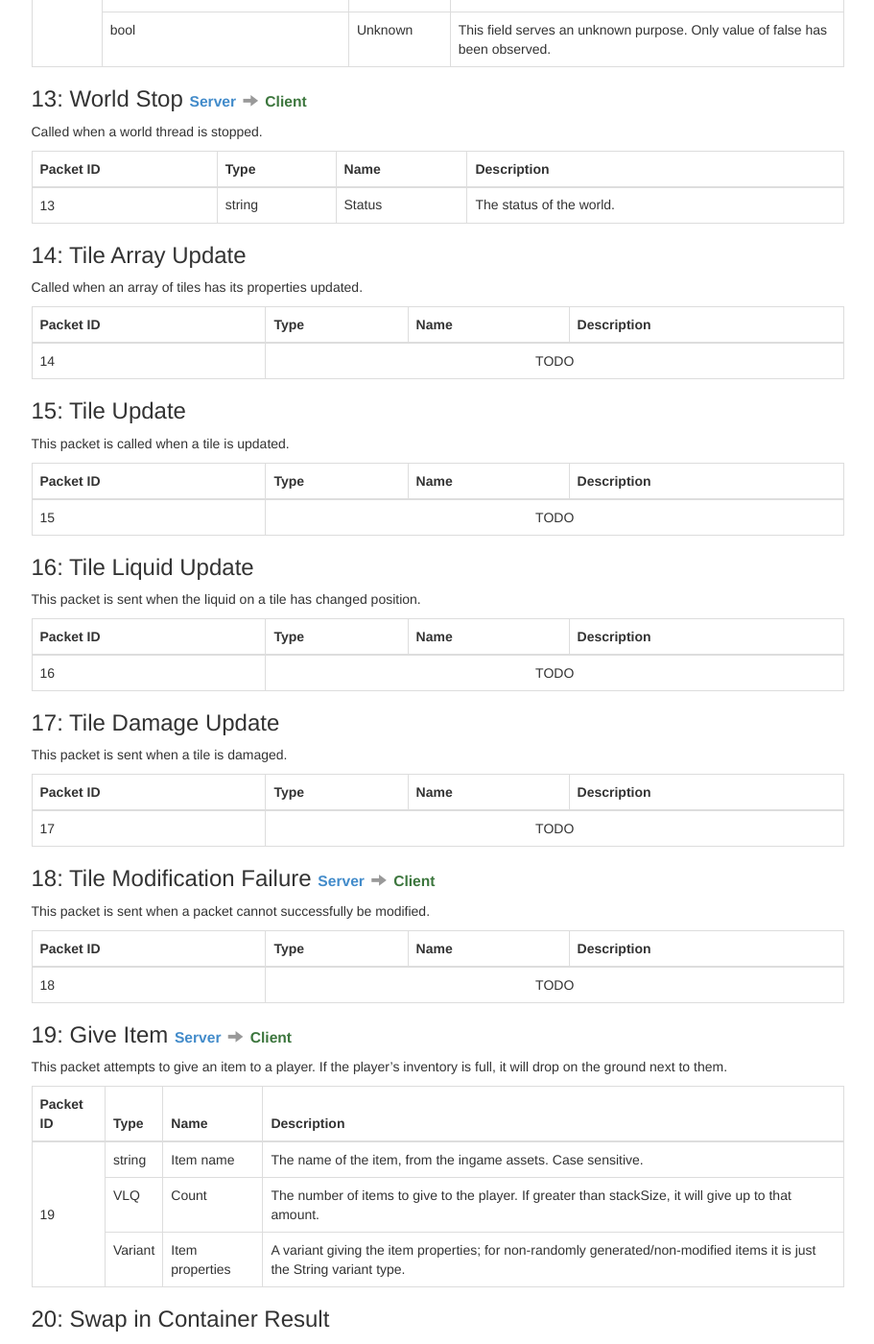
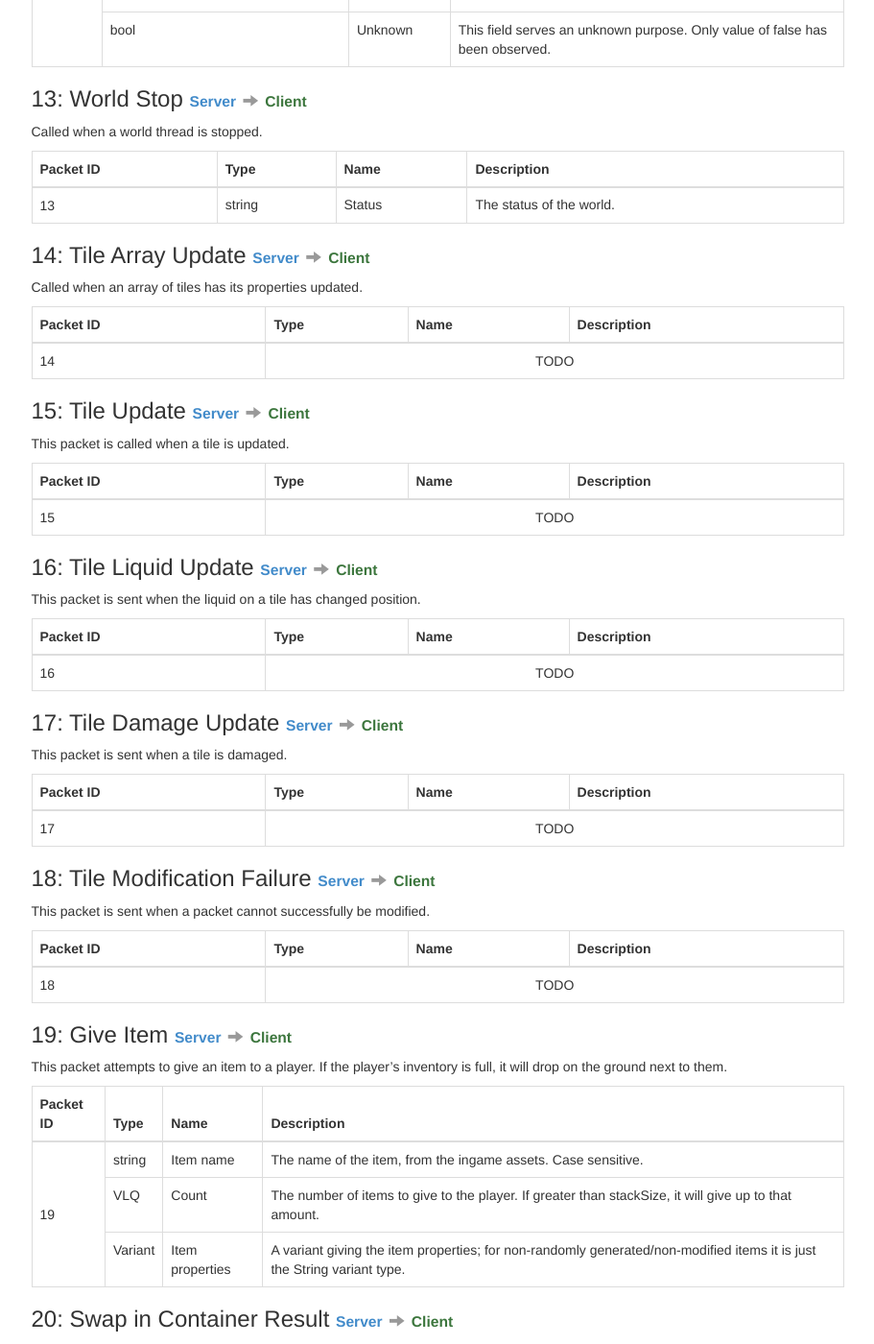
Before and after one commit to ddevault/starbound-dev, a Jekyll site: the page built from networking/index.md, in a window 1280 px wide and 1400 px high, scrolled down 4378 px. Shown: the whole window at 96% size, without its empty margins (330-1241 px from the left). Built offline with Jekyll 4.4.1, drawn with Linux system fonts in a browser that asks for light colours; Markdown is read by kramdown in place of the engine named in the settings; some of the changed text lies outside the part shown.

Commit message:
Updated all packet directions to their correct order with the exception of wires. Presumably client->server, but it needs testing.

```diff
--- a/networking/index.md
+++ b/networking/index.md
@@ -416,7 +416,7 @@ This packet is sent from the client whenever a message is sent in the chat windo
     </tbody>
 </table>
 
-{% include packet-header.html name="Client Context Update" id="11" %}
+{% include packet-header.html name="Client Context Update" id="11" direction="bidirectional" %}
 
 This packet has yet to be fully understood.
 
@@ -525,7 +525,7 @@ Called when a world thread is stopped.
     </tbody>
 </table>
 
-{% include packet-header.html name="Tile Array Update" id="14" %}
+{% include packet-header.html name="Tile Array Update" id="14" direction="server-to-client"%}
 
 Called when an array of tiles has its properties updated.
 
@@ -543,7 +543,7 @@ Called when an array of tiles has its properties updated.
     </tbody>
 </table>
 
-{% include packet-header.html name="Tile Update" id="15" %}
+{% include packet-header.html name="Tile Update" id="15" direction="server-to-client" %}
 
 This packet is called when a tile is updated.
 
@@ -561,7 +561,7 @@ This packet is called when a tile is updated.
     </tbody>
 </table>
 
-{% include packet-header.html name="Tile Liquid Update" id="16" %}
+{% include packet-header.html name="Tile Liquid Update" id="16" direction="server-to-client" %}
 
 This packet is sent when the liquid on a tile has changed position.
 
@@ -579,7 +579,7 @@ This packet is sent when the liquid on a tile has changed position.
     </tbody>
 </table>
 
-{% include packet-header.html name="Tile Damage Update" id="17" %}
+{% include packet-header.html name="Tile Damage Update" id="17" direction="server-to-client" %}
 
 This packet is sent when a tile is damaged.
 
@@ -648,7 +648,7 @@ This packet attempts to give an item to a player. If the player's inventory is f
     </tbody>
 </table>
 
-{% include packet-header.html name="Swap in Container Result" id="20" %}
+{% include packet-header.html name="Swap in Container Result" id="20" direction="server-to-client" %}
 
 This packet is sent whenever two items are swapped in an open container.
 
@@ -666,7 +666,7 @@ This packet is sent whenever two items are swapped in an open container.
     </tbody>
 </table>
 
-{% include packet-header.html name="Enviornment Update" id="21" direction="server-to-client" %}
+{% include packet-header.html name="Enviornment Update" id="21" direction="server-to-client" direction="server-to-client" %}
 
 This packet is sent on an environment update.
 
@@ -771,7 +771,7 @@ This packet updates an entire tile group's damage.
     </tbody>
 </table>
 
-{% include packet-header.html name="Request Drop" id="26" direction="server-to-client" %}
+{% include packet-header.html name="Request Drop" id="26" direction="client-to-server" %}
 
 This packet requests an item drop (from a player's inventory?)
 
@@ -1004,7 +1004,7 @@ This packet clears a container.
     </tbody>
 </table>
 
-{% include packet-header.html name="World Update" id="39" direction="server-to-client" %}
+{% include packet-header.html name="World Update" id="39" direction="client-to-server" %}
 
 This packet contains a world update
 
@@ -1022,7 +1022,7 @@ This packet contains a world update
     </tbody>
 </table>
 
-{% include packet-header.html name="Entity Create" id="40" direction="server-to-client" %}
+{% include packet-header.html name="Entity Create" id="40" direction="bidirectional" %}
 
 This packet creates an entity.
 
@@ -1040,7 +1040,7 @@ This packet creates an entity.
     </tbody>
 </table>
 
-{% include packet-header.html name="Entity Update" id="41" direction="server-to-client" %}
+{% include packet-header.html name="Entity Update" id="41" direction="bidirectional" %}
 
 This packet updates an entity's properties.
 
@@ -1058,7 +1058,7 @@ This packet updates an entity's properties.
     </tbody>
 </table>
 
-{% include packet-header.html name="Entity Destroy" id="42" direction="bidirectional" %}
+{% include packet-header.html name="Entity Destroy" id="42" direction="server-to-client" %}
 
 This packet destroys an entity.
 
```
